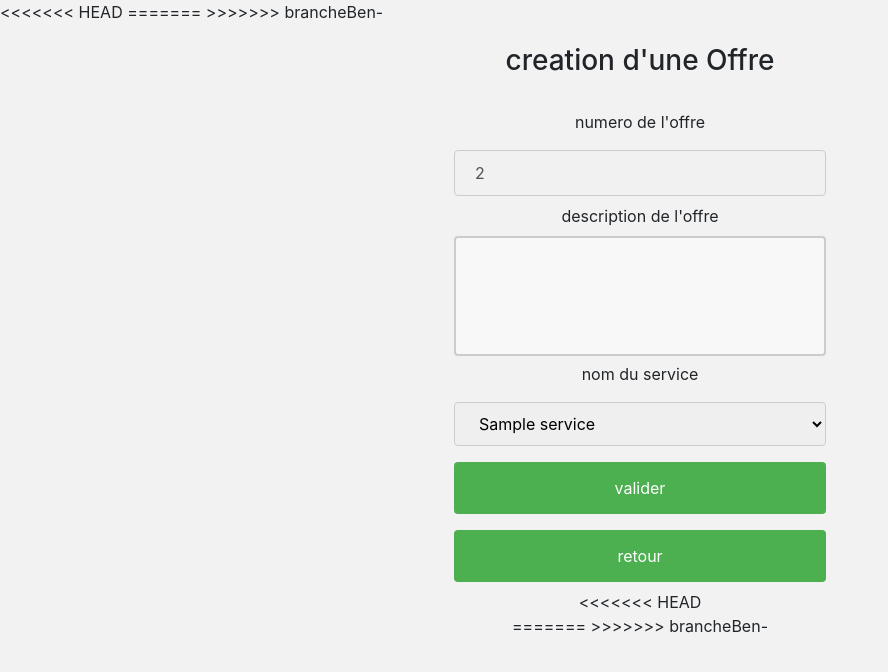
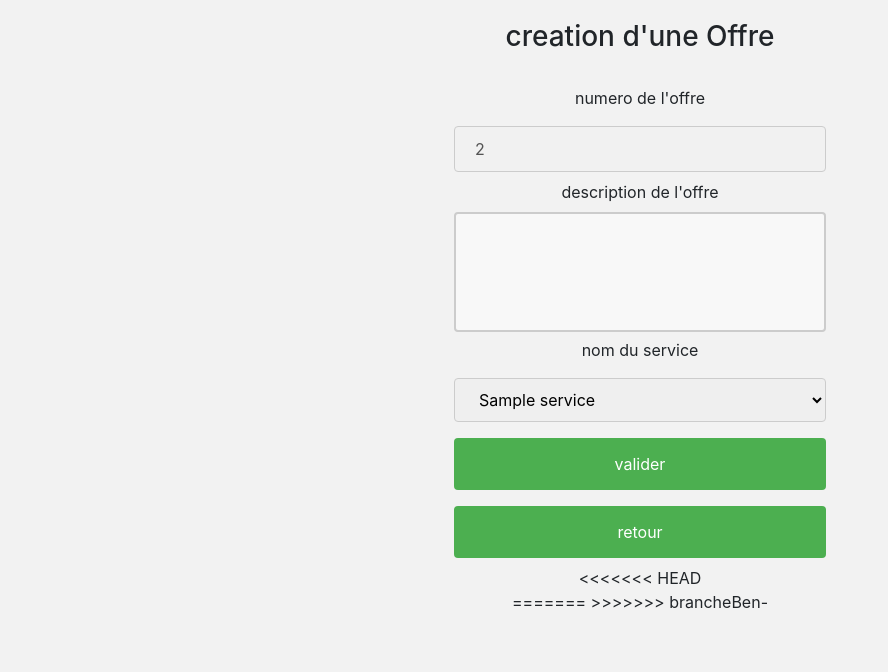
Before and after one commit to andbenthib123/ppe3, a CodeIgniter app: page /mesprojets/index.php/c_creationoffre/index in a window 1280 px wide. Shown: the top 672 px of the page, without its empty margins (0-888 px from the left). Run offline with CodeIgniter, Linux system fonts and the light colour scheme; tables that the repository leaves empty or names only in its code hold one stand-in row (values such as "Sample post"); some libraries are stand-ins or nearby versions.

Commit message:
fin du projet

```diff
--- a/application/views/compte_Utilisateur.php
+++ b/application/views/compte_Utilisateur.php
@@ -15,11 +15,7 @@ $this->load->library('session');
         <link href="<?php echo base_url();?>./Bootstrap/css/bootstrap-theme.min.css" rel="stylesheet">
         <link href="<?php echo base_url();?>./Bootstrap/css/bootstrap.min.css" rel="stylesheet">
         <link href="<?php echo base_url();?>./CSS/style_accueil.css" rel="stylesheet">
-<<<<<<< HEAD
 
-=======
-
->>>>>>> brancheBen-
         <script type="text/javascript">
         $(
             function()
--- a/application/views/creationOffre.php
+++ b/application/views/creationOffre.php
@@ -17,12 +17,7 @@ $this->load->library('session');
     <script src="<?php echo base_url();?>./Bootstrap/js/bootstrap.js"></script>
     <link href="<?php echo base_url();?>./Bootstrap/css/bootstrap-theme.min.css" rel="stylesheet">
     <link href="<?php echo base_url();?>./Bootstrap/css/bootstrap.min.css" rel="stylesheet">
-<<<<<<< HEAD
     <link href="<?php echo base_url();?>./CSS/style_demandeetoffre.css" rel="stylesheet">
-
-=======
-    <link href="<?php echo base_url();?>./CSS/style_demandeetoffre.css" rel="stylesheet">
->>>>>>> brancheBen-
 
 </head>
 <body>
```
